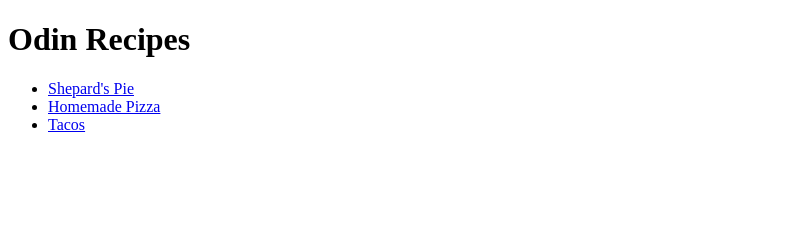
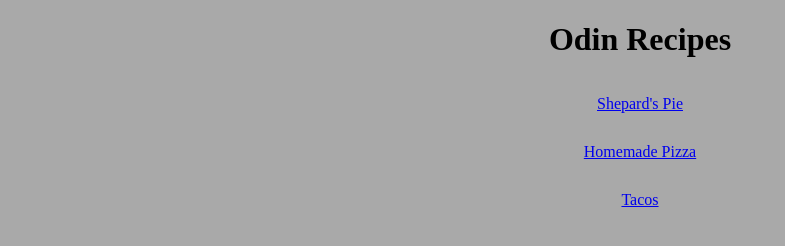
Before and after one commit to Ocho-Ocho/odin-cookbook, a plain HTML site: page index.html in a window 1280 px wide. Shown: the whole page, without its empty margins (0-785 px from the left). Drawn offline with Linux system fonts and the light colour scheme.

Commit message:
updating cookbook css

```diff
--- a/index.html
+++ b/index.html
@@ -3,20 +3,22 @@
     <head>
         <meta charset="UTF-8">
         <Title>Odin Recipes</Title>
+        <link rel="stylesheet" href="style.css">
     </head>
 
     <body>
-        <h1>Odin Recipes</h1>
 
-        <ul>
+    <h1 class="header">Odin Recipes</h1>
 
-        <li><a href="recipes/shepie.html">Shepard's Pie</a></li>
+        <ul class="no-bullets">
 
-        <li><a href="recipes/pizza.html">Homemade Pizza</a></li>
+   <div class="header d"><li><a href="recipes/shepie.html">Shepard's Pie</a></li></div>
 
-        <li><a href="recipes/tacos.html">Tacos</a></li>
+   <div class="header d"><li><a href="recipes/pizza.html">Homemade Pizza</a></li></div>
 
-    </ul>
+   <div class="header d"><li><a href="recipes/tacos.html">Tacos</a></li></div>
+
+        </ul>
     </body>
 
 </html>
--- /dev/null
+++ b/pizza-style.css
@@ -0,0 +1,18 @@
+body{
+    background-color: darkgray;
+}
+img {
+    height: auto;
+    width: 500px;
+  }
+.header{
+    text-align: center;
+}
+
+ul.no-bullets {
+    list-style-type: none;
+    margin: 0;
+    padding: 0;}
+
+    div.d {
+        line-height: 300%;}
--- /dev/null
+++ b/recipes/pizza-style.css
@@ -0,0 +1,12 @@
+body{
+    background-color: darkgray;
+    font-family:Georgia, 'Times New Roman', Times, serif;
+    line-height: 150%;
+}
+
+.center {
+    display: block;
+    margin-left: auto;
+    margin-right: auto;
+    width: 50%;
+  }
--- /dev/null
+++ b/recipes/shep-style.css
@@ -0,0 +1,12 @@
+body{
+    background-color: darkgray;
+    font-family:Georgia, 'Times New Roman', Times, serif;
+    line-height: 150%;
+}
+
+.center {
+    display: block;
+    margin-left: auto;
+    margin-right: auto;
+    width: 50%;
+  }
--- /dev/null
+++ b/style.css
@@ -0,0 +1,15 @@
+body{
+    background-color: darkgrey;
+
+}
+
+.header{
+    text-align: center;
+}
+ul.no-bullets {
+    list-style-type: none;
+    margin: 0;
+    padding: 0;}
+
+    div.d {
+        line-height: 300%;}
```
Also changed, not shown: recipes/pizza.html (+3 -2 lines), recipes/shepie.html (+2 -1 lines), recipes/tacos.html (+2 -1 lines).
